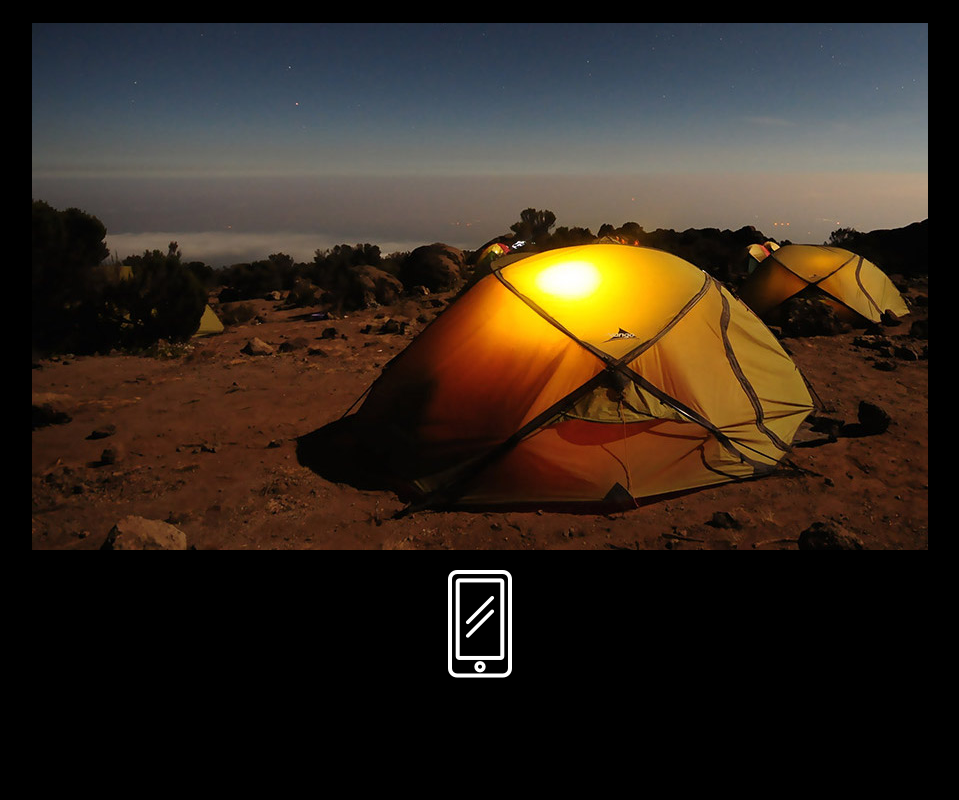
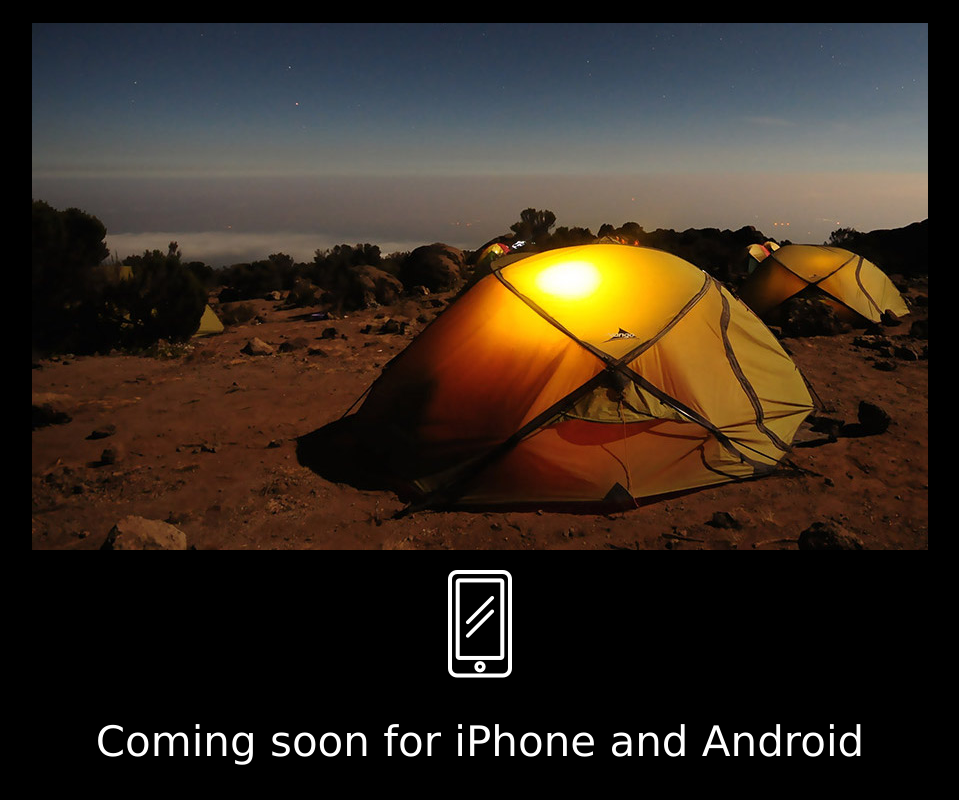
Before and after one commit to saucierer/excursion, a plain HTML site: page index.html in a window 1280 px wide. Shown: the part 462-1262 px from the top of the page, without its empty margins (160-1119 px from the left). Before the commit the page ends 1160 px from the top, so only its background shows below. Drawn offline with Linux system fonts and the light colour scheme.

Commit message:
added second subheader

```diff
--- a/index.html
+++ b/index.html
@@ -18,7 +18,7 @@
 	<h4 class="header--sub-header">Excursion remembers places you like, and recommends new points of interest around you.</h4>
 	<p><img src="resources/images/camp.jpeg" type=img></p>
 	<p><img src="resources/images/phone.png" type=img></p>
-
+	<h2 class="header--secondary">Coming soon for iPhone and Android</h2>
 
 </body>
 
```
